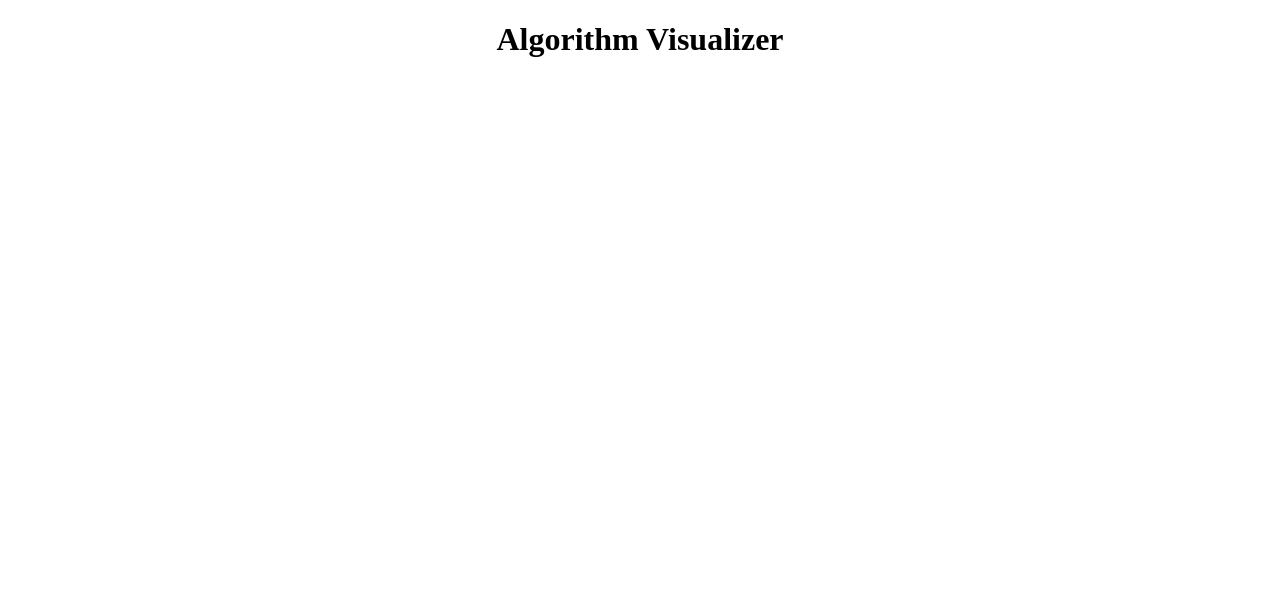
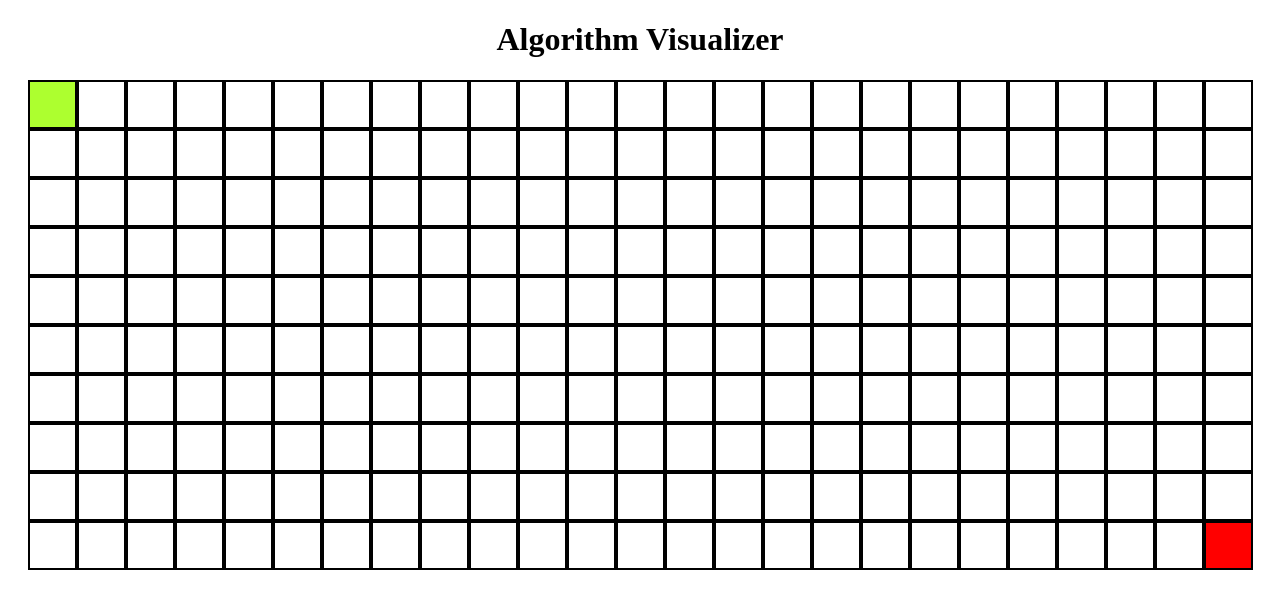
Before and after one commit to abdullah-ch/Algorithms-Visualizer, a React (Create React App) app: page / in a window 1280 px wide. Shown: the top 608 px of the page. Built offline with nearby package versions, Linux system fonts and the light colour scheme.

Commit message:
added starting and ending node on the Grid

```diff
--- /dev/null
+++ b/src/components/Node/Node.css
@@ -0,0 +1,15 @@
+.node {
+  height: 45px;
+  width: 45px;
+    border: 2px  solid black;
+}
+
+.node-start{
+
+  background-color: greenyellow;
+}
+
+.node-end{
+
+  background-color:red;
+}
--- a/src/components/Node/Node.js
+++ b/src/components/Node/Node.js
@@ -1,18 +1,18 @@
 import React from "react";
-import "./Node.module.css";
+import "./Node.css";
 
 const Node = ({ isStartingPoint, isEndingPoint, row, column }) => {
   const classs = isStartingPoint
     ? "node-start"
     : isEndingPoint
     ? "node-end"
-    : null;
+    : "";
 
   console.log("classess", classs);
 
   return (
     <div>
-      <div className="node"></div>
+      <div className={`node ${classs}`}></div>
       {isStartingPoint
         ? console.log("green", `row column are ${row} and ${column}`)
         : null}
--- a/src/components/Node/Node.module.css
+++ /dev/null
@@ -1,13 +0,0 @@
-.node {
-  height: 45px;
-  width: 45px;
-  border: 1px solid black;
-}
-
-.node-start{
-  background-color: lawngreen;
-}
-
-.node-end{
-  background-color: red;
-}
--- a/src/components/PathFinder/PathFinder.module.css
+++ b/src/components/PathFinder/PathFinder.module.css
@@ -5,4 +5,5 @@
 }
 .rowWrapper {
   display: flex;
+
 }
```
